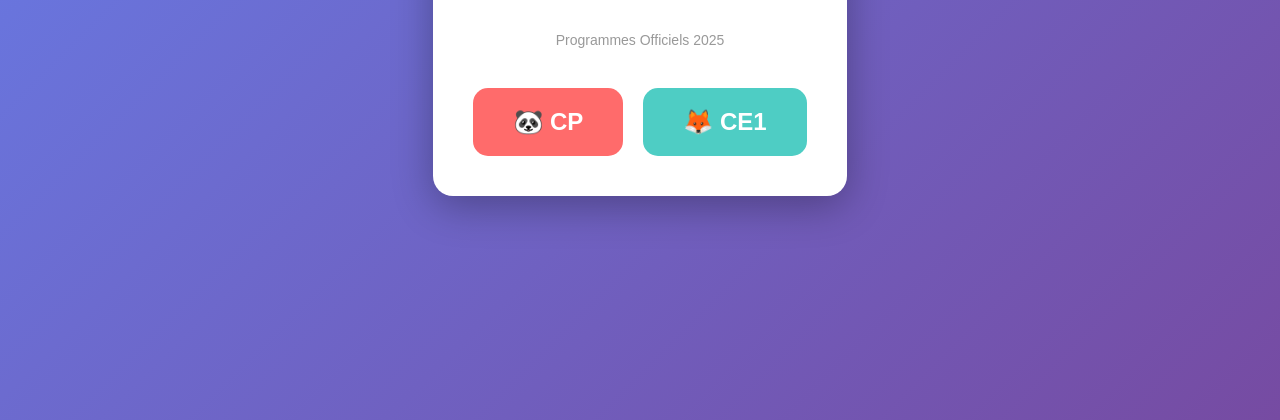
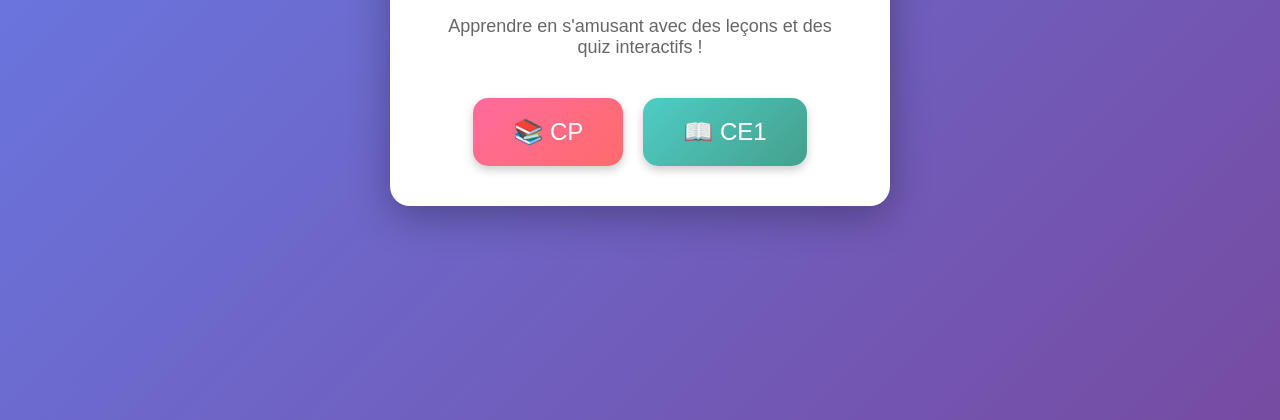
Before and after one commit to mohamedgharbimecanique-debug/edukids-app, a plain HTML site: page index.html in a window 1280 px wide. Shown: the part 380-800 px from the top of the page. Drawn offline with Linux system fonts and the light colour scheme.

Commit message:
Update title and content for EDUKIDS 2.0

```diff
--- a/index.html
+++ b/index.html
@@ -3,7 +3,7 @@
 <head>
     <meta charset="UTF-8">
     <meta name="viewport" content="width=device-width, initial-scale=1.0">
-    <title>EDUKIDS 2025</title>
+    <title>EDUKIDS 2.0 - Apprendre en s'amusant</title>
     <link rel="manifest" href="manifest.json">
     <style>
         * { margin: 0; padding: 0; box-sizing: border-box; }
@@ -14,6 +14,7 @@
             display: flex;
             justify-content: center;
             align-items: center;
+            padding: 20px;
         }
         .container {
             text-align: center;
@@ -23,38 +24,62 @@
             box-shadow: 0 10px 40px rgba(0,0,0,0.3);
             max-width: 500px;
         }
-        h1 { color: #333; margin-bottom: 30px; font-size: 48px; }
-        p { color: #666; margin-bottom: 40px; font-size: 18px; }
-        .button-group { display: flex; gap: 20px; justify-content: center; flex-wrap: wrap; }
+        h1 {
+            color: #333;
+            margin-bottom: 30px;
+            font-size: 48px;
+        }
+        p {
+            color: #666;
+            margin-bottom: 40px;
+            font-size: 18px;
+        }
+        .button-group {
+            display: flex;
+            gap: 20px;
+            justify-content: center;
+            flex-wrap: wrap;
+        }
         .btn {
             padding: 20px 40px;
             font-size: 24px;
             border: none;
             border-radius: 15px;
             cursor: pointer;
-            transition: transform 0.2s, box-shadow 0.2s;
+            transition: all 0.3s;
+            box-shadow: 0 4px 10px rgba(0,0,0,0.2);
             text-decoration: none;
             display: inline-block;
-            font-weight: bold;
         }
-        .btn:hover { transform: scale(1.05); box-shadow: 0 5px 20px rgba(0,0,0,0.2); }
-        .btn-cp { background: #FF6B6B; color: white; }
-        .btn-ce1 { background: #4ECDC4; color: white; }
+        .btn:hover {
+            transform: translateY(-5px);
+            box-shadow: 0 8px 20px rgba(0,0,0,0.3);
+        }
+        .btn-cp {
+            background: linear-gradient(135deg, #FF6B9D, #FF6B6B);
+            color: white;
+        }
+        .btn-ce1 {
+            background: linear-gradient(135deg, #4ECDC4, #44A08D);
+            color: white;
+        }
     </style>
 </head>
 <body>
     <div class="container">
-        <h1>🎓 EDUKIDS</h1>
-        <p>Apprentissage Amusant CP/CE1</p>
-        <p style="font-size:14px; color:#999;">Programmes Officiels 2025</p>
+        <h1>🌟 EDUKIDS 2.0 🌟</h1>
+        <p>Apprendre en s'amusant avec des leçons et des quiz interactifs !</p>
         <div class="button-group">
-            <a href="cp.html" class="btn btn-cp">🐼 CP</a>
-            <a href="ce1.html" class="btn btn-ce1">🦊 CE1</a>
+            <a href="cp.html" class="btn btn-cp">📚 CP</a>
+            <a href="ce1.html" class="btn btn-ce1">📖 CE1</a>
         </div>
     </div>
+
     <script>
         if ('serviceWorker' in navigator) {
-            navigator.serviceWorker.register('sw.js');
+            navigator.serviceWorker.register('sw.js').then(() => {
+                console.log('Service Worker registered!');
+            });
         }
     </script>
 </body>
```
